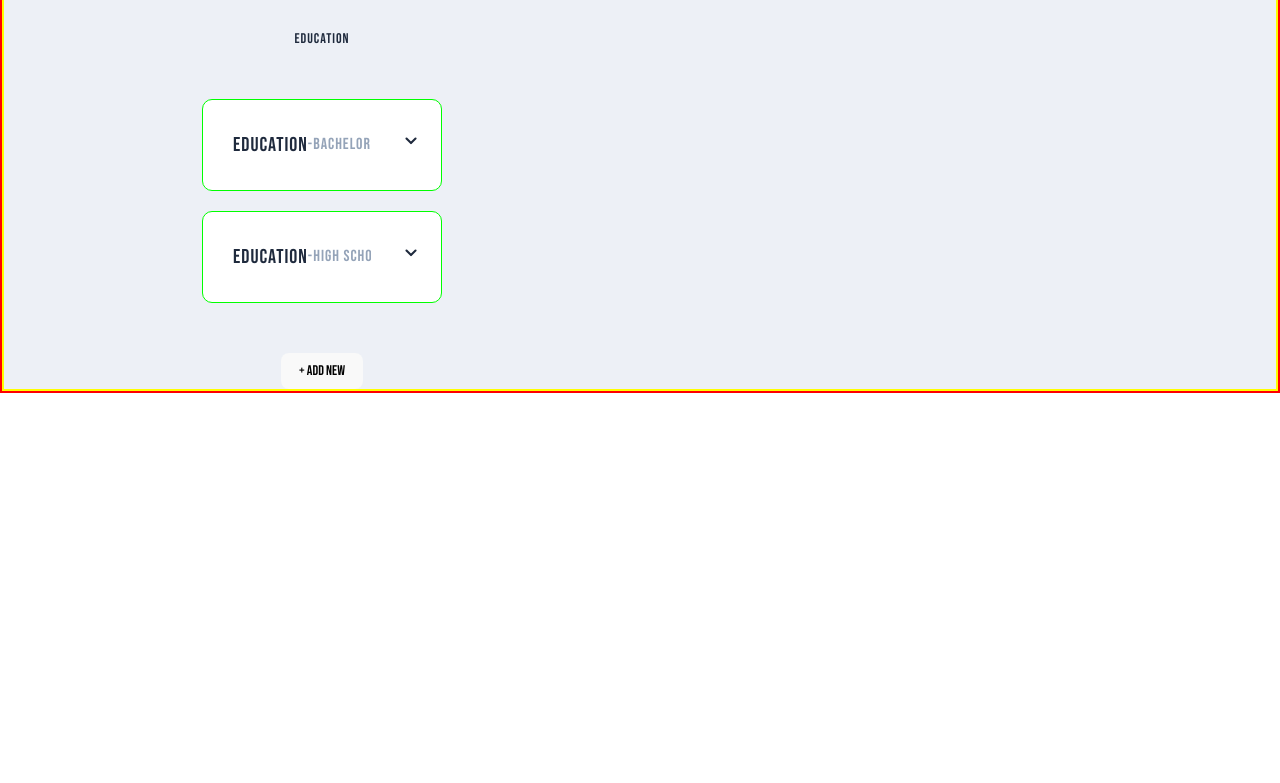
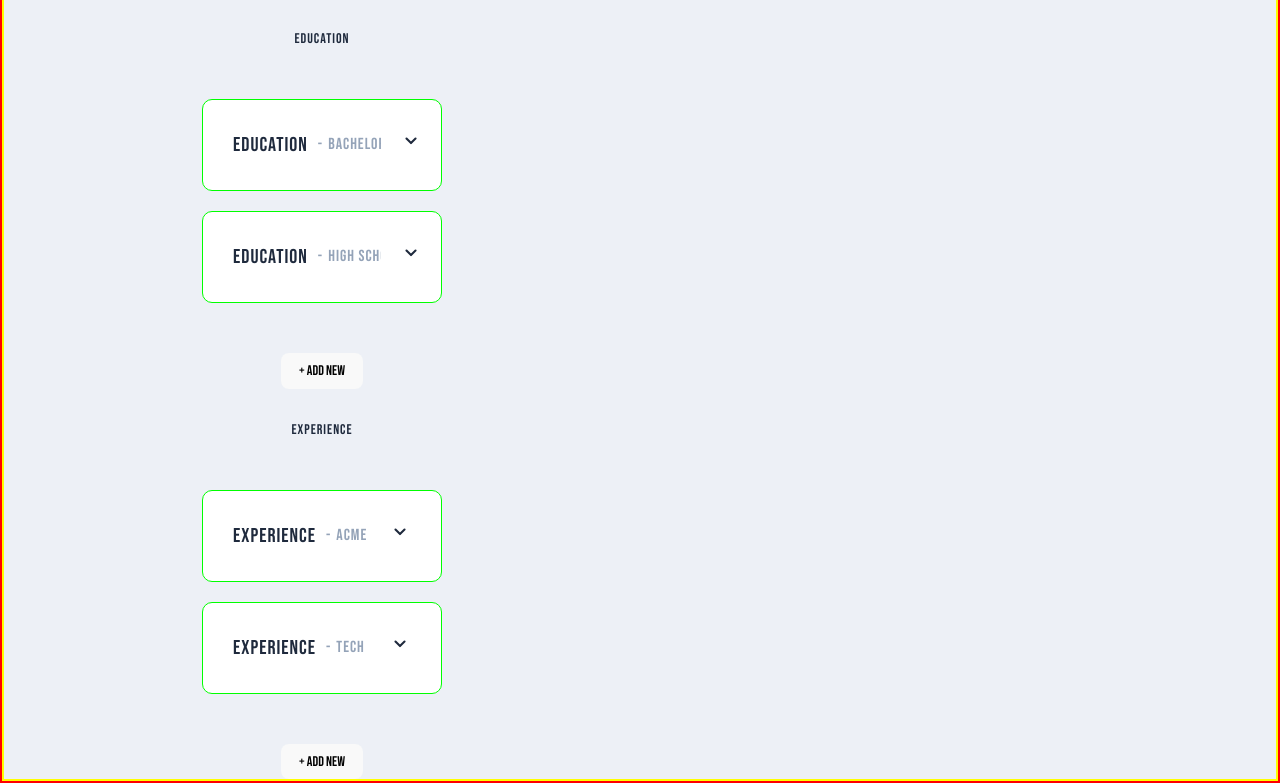
Before and after one commit to nickonyi/CV-Builder, a React (Vite) app: page / in a window 1280 px wide. Shown: the part 520-1303 px from the top of the page. Before the commit the page ends 913 px from the top, so only its background shows below. Built offline with nearby package versions, Linux system fonts and the light colour scheme.

Commit message:
creating experience forms

```diff
--- a/src/components/ExperienceForms.jsx
+++ b/src/components/ExperienceForms.jsx
@@ -1,5 +1,6 @@
 import { useContext } from "react";
 import { FormDataContext } from "../App";
+import { initialExperienceArray } from "../intialData";
 
 
 import { v4 as uuidv4 } from "uuid";
@@ -9,9 +10,97 @@ import Button from "./Button";
 import ExpandLessIcon from "../icons/ExpandLessIcon";
 import ExpandMoreIcon from "../icons/ExpandMoreIcon";
 
+const ExperienceFormProps = {
+  experienceObject : initialExperienceArray,
+  setExperienceArray:()=> {}
+}
+
+function ExperienceForm({experienceObject,setExperienceArray}){
+    const { id, company, position, startDate, endDate, location, description, isOpen } =
+    experienceObject;
+
+    const toggleDropDown = ()=> {
+        setExperienceArray((prevState) =>
+         prevState.map((exp)=> (exp.id === id? {...exp,isOpen:!exp.isOpen}:exp))
+        )
+    }
+     return (
+        <form className="experience-form">
+            <fieldset>
+                <div className="legend-container" onClick={toggleDropDown}>
+                    <div className="legend-content">
+                        <legend>Experience</legend>
+                        {!isOpen && company && (
+                            <div className="legend-company-preview">
+                                <span className="legend-dash">-</span>
+                                {company}
+                            </div>
+                        )
+
+                        }
+                    </div>
+                    {isOpen?<ExpandLessIcon/>:<ExpandMoreIcon/>}
+                </div>
+            </fieldset>
+        </form>
+     )
+}
 
 function ExperienceForms(){
+      const {experienceArray,setExperienceArray} = useContext(FormDataContext);
+    const onDragEnd = ()=> {
 
+    }
+
+    const handleAddNew = ()=> {
+        const newExperienceEntry = {
+            id: uuidv4(),
+            company: "",
+            position: "",
+            startDate: "",
+            endDate: "",
+            location: "",
+            description: "",
+            isOpen: true,
+          };
+
+          setExperienceArray(prevState => [...prevState,newExperienceEntry])
+    }
+
+    return (
+        <>
+          <div className="forms-title">Experience</div>
+          <DragDropContext onDragEnd={onDragEnd}>
+             <Droppable droppableId="experienceFormsContainer">
+               {(provided) => (
+                 <div className="forms-container" {...provided.droppableProps} ref={provided.innerRef}>
+                   {experienceArray.map((experienceObject, index) => (
+                     <Draggable
+                       key={experienceObject.id}
+                       draggableId={experienceObject.id}
+                       index={index}>
+                       {(provided) => (
+                         <div
+                           ref={provided.innerRef}
+                           {...provided.draggableProps}
+                           {...provided.dragHandleProps}>
+                           <ExperienceForm
+                             experienceObject={experienceObject}
+                             setExperienceArray={setExperienceArray}
+                           />
+                         </div>
+                       )}
+                     </Draggable>
+                       ))}
+                       {provided.placeholder}
+                     </div>
+                   )}
+                 </Droppable>
+      </DragDropContext>
+
+      <Button className="forms-add-new" label={'+ Add new' } onClick={handleAddNew}></Button>
+    </>
+    )
 }
 
 export default ExperienceForms
--- a/src/styles/App.css
+++ b/src/styles/App.css
@@ -112,7 +112,7 @@ fieldset {
 
 .legend-content {
     display: flex;
-    justify-content: space-evenly;
+    justify-content: space-between;
 }
 
 .legend-fullname-preview,
@@ -124,6 +124,7 @@ fieldset {
     align-items: center;
     font-size: 16px;
     color: var(--slate-400);
+    padding-left: 10px;
 }
 
 .legend-fullname-preview {
@@ -132,7 +133,15 @@ fieldset {
 }
 
 .legend-qualification-preview {
-    width: 63px;
+    width: 73px;
+}
+
+.legend-company-preview {
+    width: 50px;
+}
+
+span {
+    margin-right: 5px;
 }
 
 
@@ -208,3 +217,7 @@ button.save-button {
 .education-form {
     margin-block: 20px;
 }
+
+.experience-form {
+    margin-block: 20px;
+}
```
